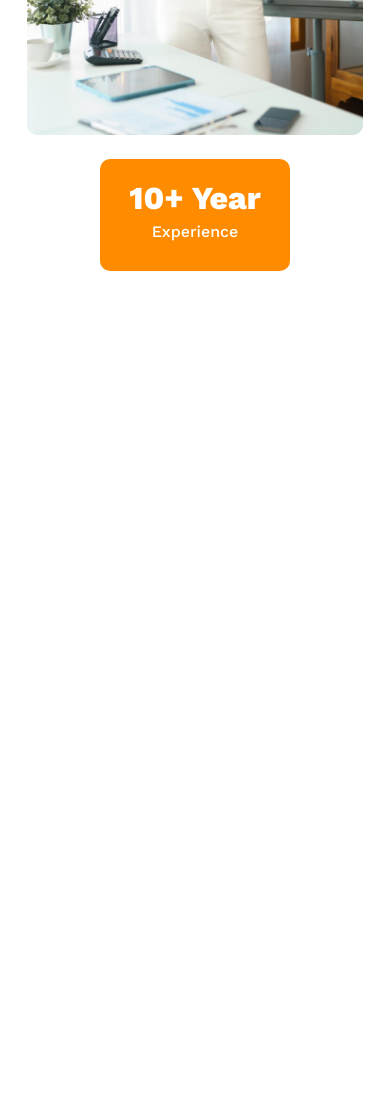
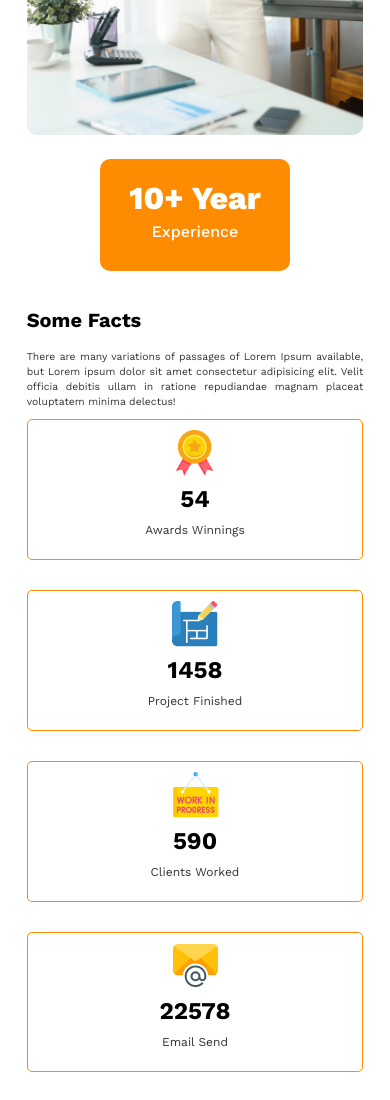
Before and after one commit to Chamak58/G3-Architects-website, a plain HTML site: page index.html in a window 390 px wide. Shown: the part 2013-3113 px from the top of the page. Before the commit the page ends 2312 px from the top, so only its background shows below. Drawn offline with nearby package versions, Linux system fonts and the light colour scheme.

Commit message:
added facts section with responsive

```diff
--- a/index.html
+++ b/index.html
@@ -132,6 +132,38 @@
           </div>
         </div>
       </section>
+      <!-- facts section -->
+      <section class="facts center">
+        <h2 class="facts-heading">Some Facts</h2>
+        <p class="facts-description">
+          There are many variations of passages of Lorem Ipsum available, but
+          Lorem ipsum dolor sit amet consectetur adipisicing elit. Velit officia
+          debitis ullam in ratione repudiandae magnam placeat voluptatem minima
+          delectus!
+        </p>
+        <div class="facts-card">
+          <div>
+            <img src="images/icons/ribon.png" alt="" />
+            <h1>54</h1>
+            <p>Awards Winnings</p>
+          </div>
+          <div>
+            <img src="images/icons/projects.png" alt="" />
+            <h1>1458</h1>
+            <p>Project Finished</p>
+          </div>
+          <div>
+            <img src="images/icons/customers.png" alt="" />
+            <h1>590</h1>
+            <p>Clients Worked</p>
+          </div>
+          <div>
+            <img src="images/icons/email.png" alt="" />
+            <h1>22578</h1>
+            <p>Email Send</p>
+          </div>
+        </div>
+      </section>
     </main>
 
     <!-- This is footer section -->
--- a/styles/style.css
+++ b/styles/style.css
@@ -174,7 +174,36 @@
     margin-bottom: 10px;
     color: white;
   }
-
+  .facts-heading{
+    font-size: 2rem;
+  }
+  .facts-description{
+    font-size: 0.75rem;
+    line-height: 20px;
+    opacity: 0.80;
+    text-align: justify;
+  }
+  .facts-card{
+    display: grid;
+    grid-template-columns: repeat(4, 1fr);
+    gap: 50px;
+  }
+  .facts-card div{
+    border: 2px solid darkorange;
+    border-radius: 5px;
+    text-align: center;
+    padding: 20px 0px;
+    margin-bottom: 20px;
+  }
+  .facts-card div h1{
+    margin-top: 5px;
+    margin-bottom: 0px;
+  }
+  .facts-card div p{
+    margin-top: 10px;
+    font-size: 0.75rem;
+    opacity: 0.80;
+  }
 
 
 
@@ -315,7 +344,23 @@
         margin-top: 5px;
         margin-bottom: 10px;
       }
-
+      .facts-heading{
+        font-size: 1.25rem;
+      }
+      .facts-description{
+        font-size: 0.65rem;
+        line-height: 15px;
+      }
+      .facts-card{
+        display: grid;
+        grid-template-columns: repeat(1, 1fr);
+        row-gap: 10px;
+      }
+      .facts-card div{
+        border: 1.5px solid darkorange;
+        border-radius: 5px;
+        padding: 10px 0px;
+      }
 
   }
 
@@ -446,5 +491,23 @@
         margin-top: 5px;
         margin-bottom: 10px;
       }
+      .facts-heading{
+        font-size: 1.75rem;
+      }
+      .facts-description{
+        font-size: 0.75rem;
+        line-height: 20px;
+      }
+      .facts-card{
+        display: grid;
+        grid-template-columns: repeat(2, 2fr);
+        row-gap: 10px;
+        margin-top: 20px;
+      }
+      .facts-card div{
+        border: 1.75px solid darkorange;
+        border-radius: 5px;
+        padding: 15px 0px;
+      }
 
   }
```
